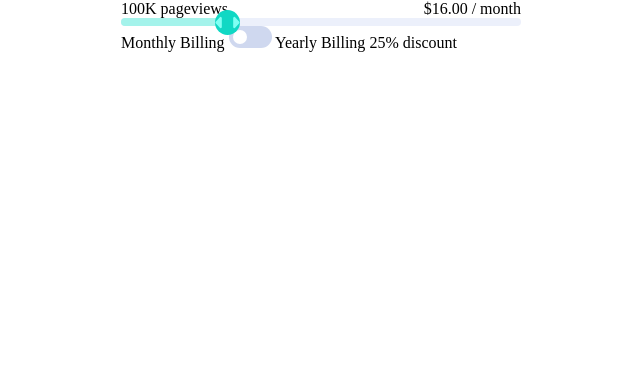
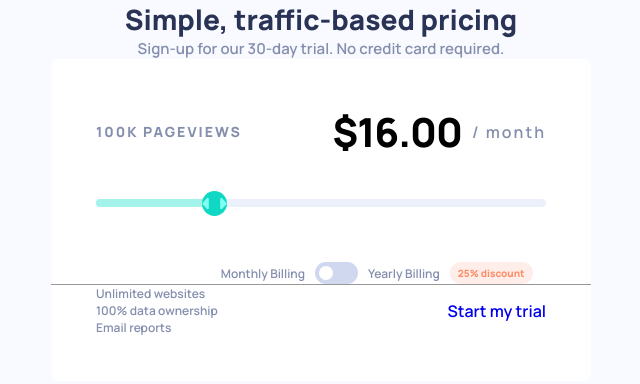
Before and after one commit to nlukic97/bonus_zadatak_6, a website with bundled scripts: page public/index.html in a window 1280 px wide. Shown: the whole page, without its empty margins (319-959 px from the left). Built offline with nearby package versions, Linux system fonts and the light colour scheme.

Commit message:
Styling the css for desktop view

```diff
--- a/public/index.html
+++ b/public/index.html
@@ -5,6 +5,11 @@
   <meta name="viewport" content="width=device-width, initial-scale=1.0">
 
   <link rel="icon" type="image/png" sizes="32x32" href="./images/favicon-32x32.png">
+
+  <!-- Font import -->
+  <link rel="preconnect" href="https://fonts.googleapis.com">
+  <link rel="preconnect" href="https://fonts.gstatic.com" crossorigin>
+  <link href="https://fonts.googleapis.com/css2?family=Manrope:wght@600;800&display=swap" rel="stylesheet">
 
   <!-- Stylesheets -->
   <link rel="stylesheet" href="./css/style.css">
@@ -16,14 +21,23 @@
 </head>
 <body>
 
-  <section class="slider">
+  <section>
     <div class="container">
+      <h1 class="text-heading color-dark text-center">Simple, traffic-based pricing</h1>
+      <p class="text-paragraph color-gray text-center">Sign-up for our 30-day trial. No credit card required.</p>
 
+    </div>
+  </section>
+
+  <div class="container">
+    <section class="main">
+
+      <div class="padding-left-right">
         <div class="number-container">
-        <span><span id="page-views">100K</span> pageviews</span>
+          <span class="text-pageview color-gray"><span id="page-views">100K</span> pageviews</span>
 
           <div class="price">
-          <span id="price">16.00</span> <span class="time frame">/ month</span>
+            <span id="price" class="text-price text-dark">16.00</span> <span class="text-timespan color-gray">/ month</span>
           </div>
         </div>
 
@@ -34,15 +48,29 @@
         </div>
 
         <div class="billing-container">
-        <span>Monthly Billing</span>
+          <span class="text-paragraph smaller color-gray">Monthly Billing</span>
           <div class="switch"></div>
-        <span>Yearly Billing</span>
-        <span class="discount-label">25% discount </span>
-
+          <span class="text-paragraph smaller color-gray">Yearly Billing</span>
+          <span class="discount-label highlight">25% discount </span>
+        </div>
       </div>
 
+      <div class="list-container">
 
+        <div class="padding-left-right">
+          <div class="footer">
+            <ul class="text-paragraph smaller color-gray">
+              <li>Unlimited websites</li>
+              <li>100% data ownership </li>
+              <li>Email reports</li>
+            </ul>
+
+            <a href="#" class="btn">Start my trial</a>
           </div>
+        </div>
+      </div>
+
     </section>
+  </div>
 </body>
 </html>
--- a/public/javascript/script.js
+++ b/public/javascript/script.js
@@ -13,7 +13,7 @@ switcher.addEventListener('click',function(){
 
 
 
-rangePicker.addEventListener('change',function(){
+rangePicker.addEventListener('input',function(){
    changePrice(this, switcher)
    updateSecondSlider(this)
 })
--- a/public/scss/imports/_base.scss
+++ b/public/scss/imports/_base.scss
@@ -2,3 +2,16 @@
     margin: 0;
     padding: 0;
 }
+
+body {
+    background-color: $body-background;
+    font-family: 'Manrope', sans-serif;
+}
+
+ul {
+    list-style-type: none;
+}
+
+a {
+    text-decoration: none;
+}
--- a/public/scss/imports/_layout.scss
+++ b/public/scss/imports/_layout.scss
@@ -1,18 +1,42 @@
 .container {
-    max-width: 400px;
+    max-width: 540px;
     margin: 0 auto;
+}
+
+.main {
+    padding: 45px 0;
+    border-radius: 8px;
+    background-color: #FFFFFF;
+}
+
+.padding-left-right {
+    padding: 0 45px;
 }
 
 .number-container {
     display: flex;
     justify-content: space-between;
+    align-items: center;
+
+    .price {
+        display: flex;
+        align-items: center;
+
+        #price {
+            padding-right: 10px;
+        }
+    }
 }
+
+
+
 
 .range-container {
     position: relative;
     height: 8px;
     border-radius: 5px;
     position: relative;
+    margin-top: 40px;
 
     .curr-range {
         width: 25%;
@@ -24,6 +48,9 @@
         transition: width 0.6s ease-out;
     }
 }
+
+
+
 
 .switch {
     display: inline-block;
@@ -58,3 +85,28 @@
         }
     }
 }
+
+
+
+
+.billing-container {
+    margin-top: 55px;
+    display: flex;
+    justify-content: flex-end;
+    align-items: center;
+    padding-right: 3%;
+
+    span, div {
+        margin-left: 10px;
+    }
+}
+
+.list-container {
+    border-top: 1px solid #979797;
+}
+
+.footer {
+    display: flex;
+    justify-content: space-between;
+    align-items: center;
+}
--- a/public/scss/imports/_typography.scss
+++ b/public/scss/imports/_typography.scss
@@ -3,3 +3,61 @@
         content:'\0024'
     }
 }
+
+.text-heading {
+    font-size: 28px;
+    letter-spacing: 0;
+    font-weight: 800;
+}
+
+.text-paragraph {
+    font-size: 15px;
+    letter-spacing: 0;
+    font-weight: 600;
+
+    &.smaller {
+        font-size: 12px;
+    }
+}
+
+
+.text-pageview {
+    text-transform: uppercase;
+    font-size: 14px;
+    letter-spacing: 2px;
+    font-weight: 800;
+}
+
+.text-price {
+    font-size: 40px;
+    letter-spacing: -1px;
+    font-weight: 800;
+}
+
+.text-timespan {
+    font-size: 16px;
+    letter-spacing: 2px;
+    font-weight: 600;
+}
+
+.highlight {
+    color: #FF8D68;
+    background-color: #FEEDE8;
+    font-weight: 800;
+    font-size: 10px;
+    letter-spacing: 0;
+    border-radius: 100px;
+    padding: 4px 8px;
+}
+
+.color-gray {
+    color: #848EAD;
+}
+
+.color-dark {
+    color: #293356;
+}
+
+.text-center {
+    text-align: center;
+}
--- a/public/scss/imports/_variables.scss
+++ b/public/scss/imports/_variables.scss
@@ -1,3 +1,5 @@
+$body-background: #F9FAFF;
+
 $color-green: #10D8C4;
 
 $switch-color-off: #CFD8EF;
--- a/public/scss/main.scss
+++ b/public/scss/main.scss
@@ -1,6 +1,6 @@
+@import './imports/variables';
+
 @import './imports/base';
-
-@import './imports/variables';
 
 @import './imports/typography';
 
```
Also changed, not shown: public/css/style.css. Lines whose indentation alone changed are shown as unchanged.
